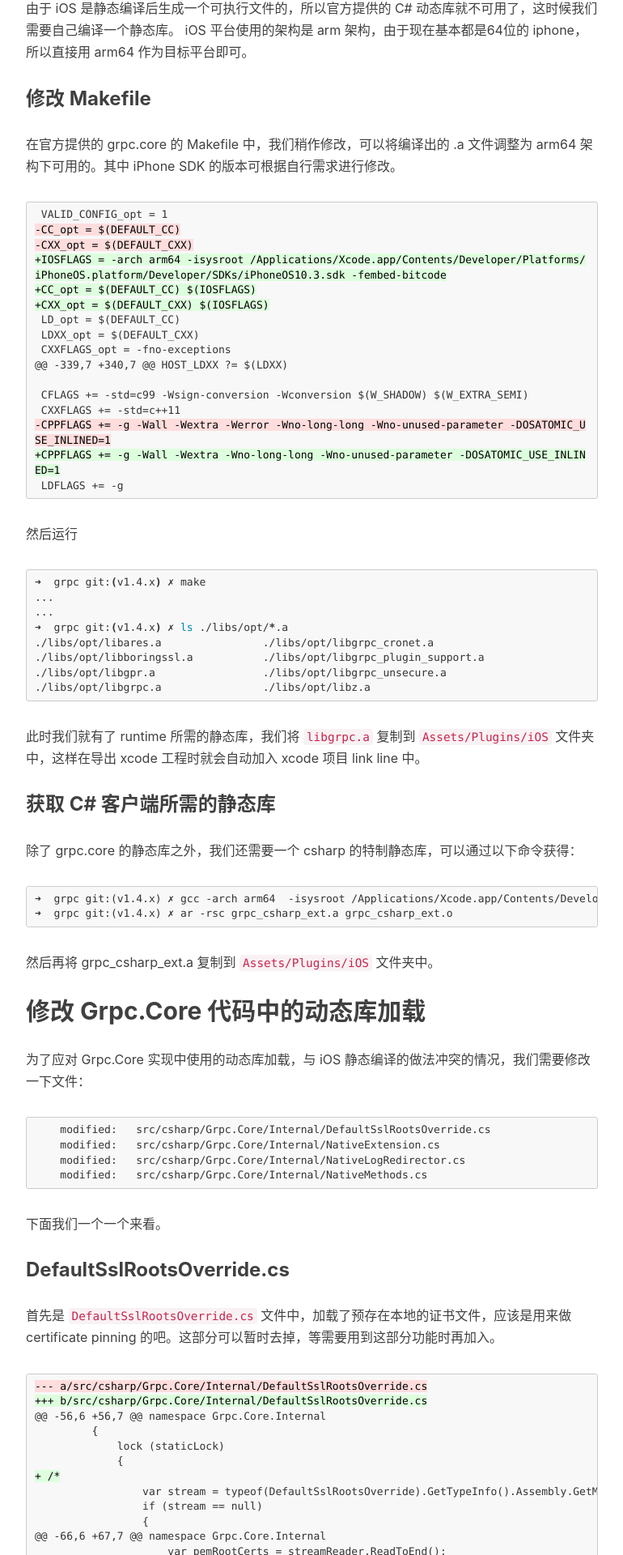
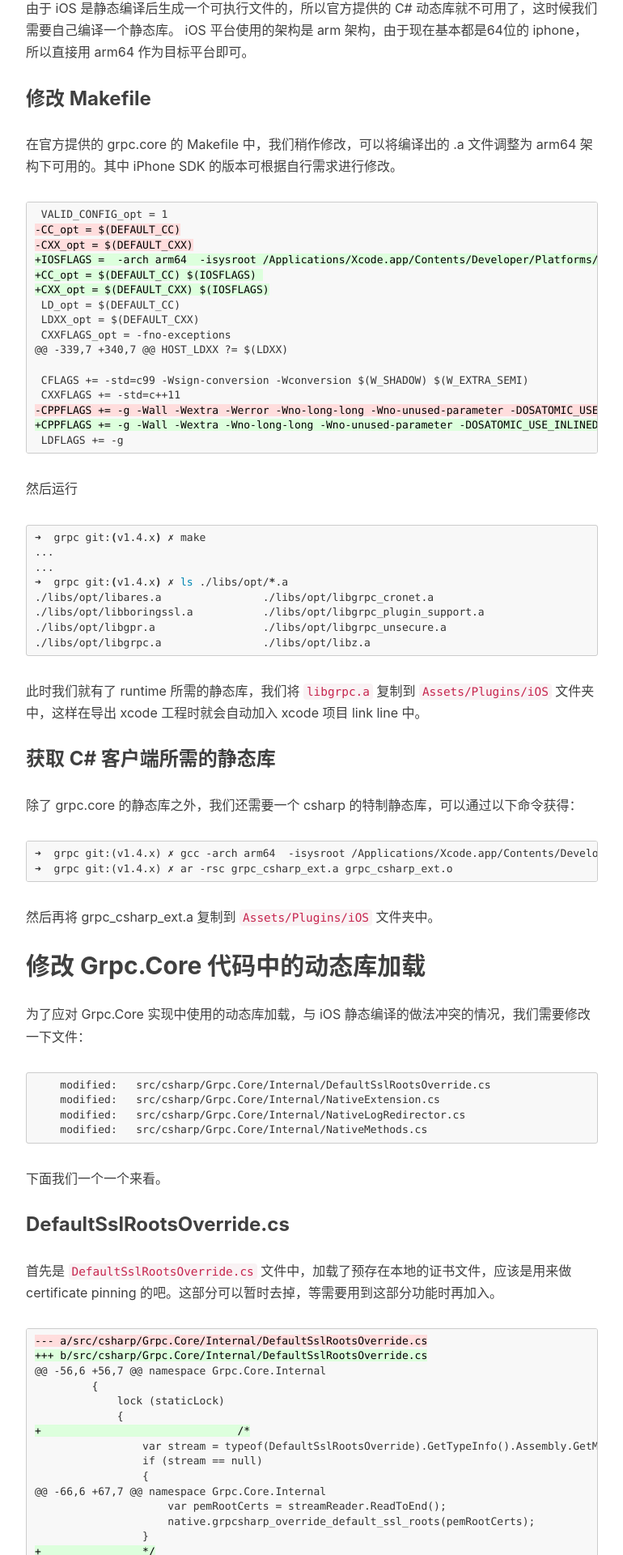
Before and after one commit to chenditc/chendi.me, a Jekyll site: the page built from _posts/2017-07-30-unity-grpc-plugin-zh.markdown, in a window 1280 px wide. Shown: the part 1275-3195 px from the top of the page at 81% size, without its empty margins (233-1003 px from the left). Built offline with Jekyll 4.4.1, drawn with Linux system fonts in a browser that asks for light colours; nearby versions of some CDN libraries; comment, search, counter and statistics services are not loaded.

Commit message:
Fix code highlighting

```diff
--- a/css/syntax.css
+++ b/css/syntax.css
@@ -2,7 +2,8 @@
 /* from http://stackoverflow.com/a/23393920 */
 
 .highlight pre code * {
-  white-space: pre-line;    // this sets all children inside to nowrap
+  // syntax highlighting need this to prevent wrap newline
+  white-space: pre;    // this sets all children inside to nowrap
 }
 
 .highlight pre {
```
